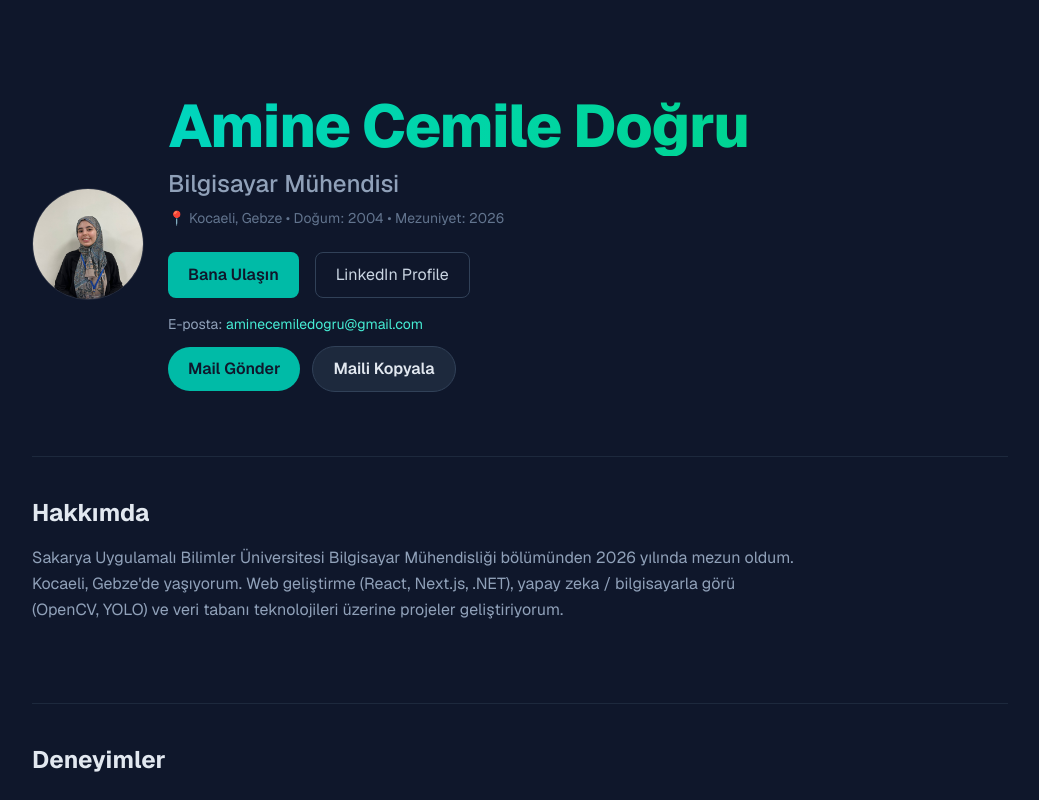
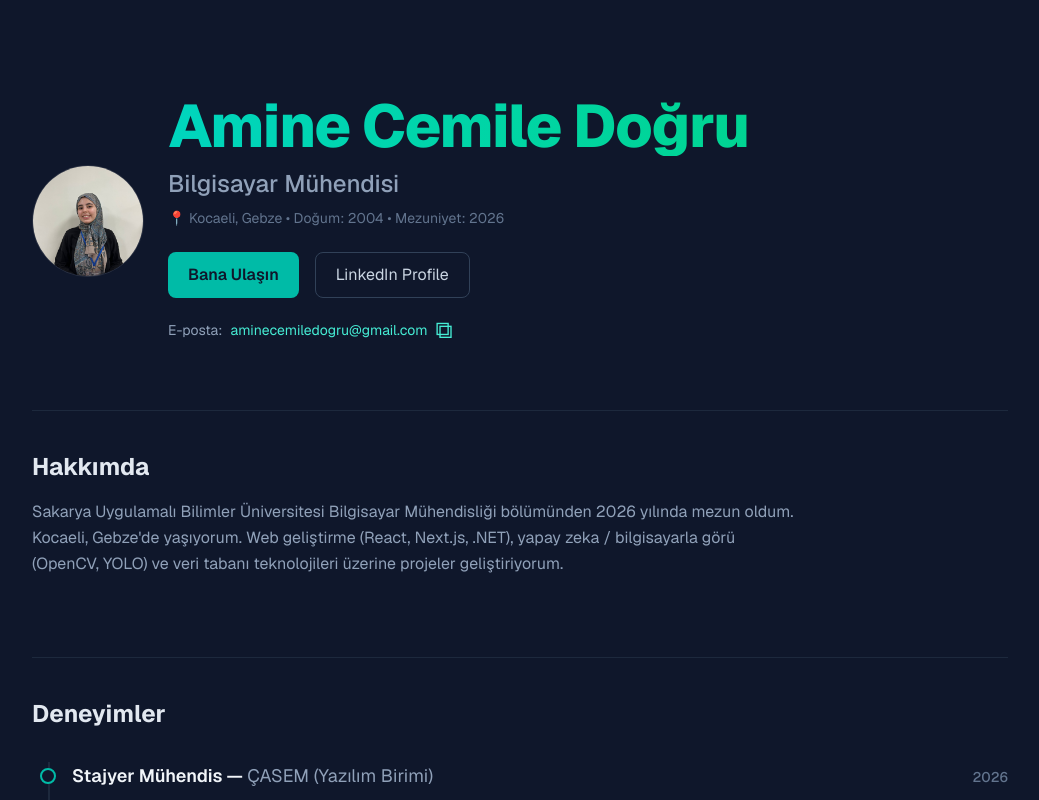
Before and after one commit to AmineCemileDogru/my-portfolio, a Next.js app: page / in a window 1280 px wide. Both pictures are taken after a click on the button "Bana Ulaşın". Shown: the top 800 px of the page, without its empty margins (120-1159 px from the left). Built offline with nearby package versions, Linux system fonts and the light colour scheme.

Commit message:
Remove send button and add copy icon next to email

```diff
--- a/app/page.tsx
+++ b/app/page.tsx
@@ -54,25 +54,21 @@ export default function Home() {
               </a>
             </div>
             {showEmail && (
-              <div className="mt-4 space-y-3 text-center md:text-left">
-                <p className="text-sm text-slate-400">
-                  E-posta: <a href={`mailto:${cvData.personal.email}?subject=Portföy%20üzerinden%20iletişim`} className="text-teal-300 hover:text-teal-200">{cvData.personal.email}</a>
+              <div className="mt-4 text-center md:text-left">
+                <p className="text-sm text-slate-400 flex items-center justify-center md:justify-start gap-2">
+                  E-posta:
+                  <a href={`mailto:${cvData.personal.email}?subject=Portföy%20üzerinden%20iletişim`} className="text-teal-300 hover:text-teal-200">
+                    {cvData.personal.email}
+                  </a>
+                  <span
+                    role="button"
+                    onClick={copyEmail}
+                    className="text-2xl cursor-pointer text-teal-300 hover:text-teal-200"
+                    title="Maili kopyala"
+                  >
+                    ⧉
+                  </span>
                 </p>
-                <div className="flex flex-col sm:flex-row items-center gap-3">
-                  <a
-                    href={`mailto:${cvData.personal.email}?subject=Portföy%20üzerinden%20iletişim`}
-                    className="inline-flex items-center justify-center rounded-full bg-teal-500 hover:bg-teal-400 text-slate-900 font-semibold px-5 py-2.5 transition-all"
-                  >
-                    Mail Gönder
-                  </a>
-                  <button
-                    type="button"
-                    onClick={copyEmail}
-                    className="inline-flex items-center justify-center rounded-full border border-slate-700 bg-slate-800 hover:bg-slate-700 text-slate-200 font-semibold px-5 py-2.5 transition-all"
-                  >
-                    Maili Kopyala
-                  </button>
-                </div>
                 {emailCopied && (
                   <p className="text-xs text-teal-300 mt-2">E-posta adresi kopyalandı!</p>
                 )}
```
